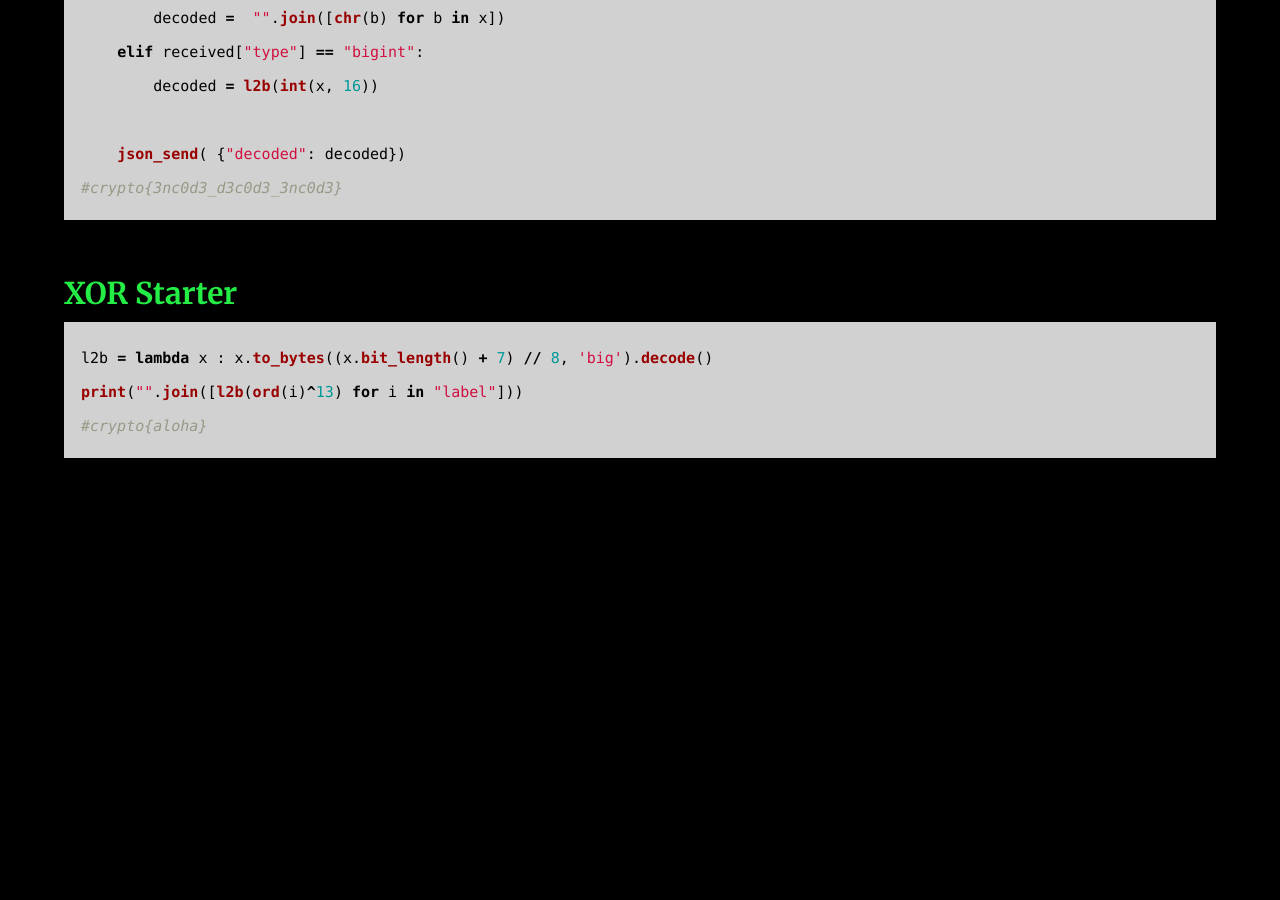
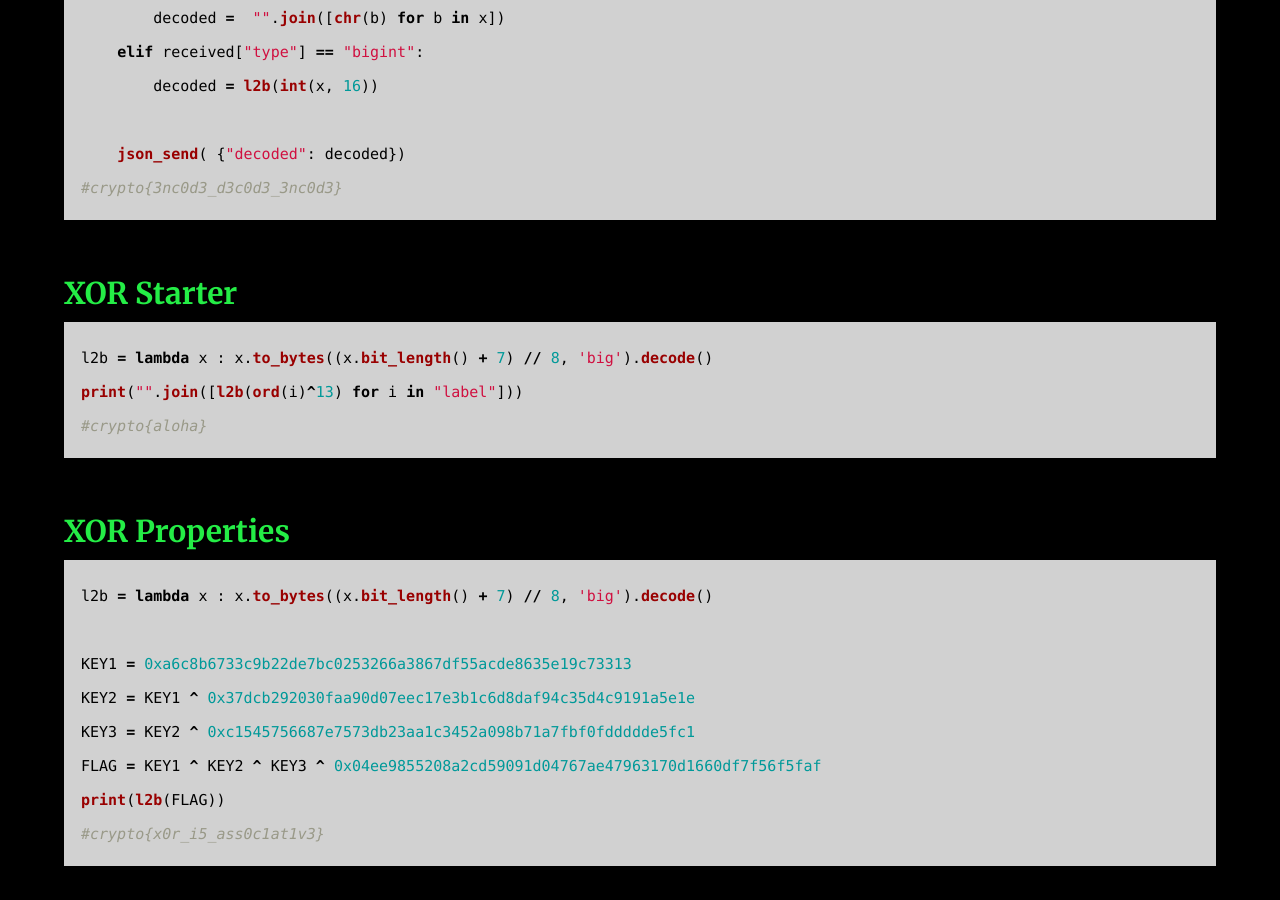
Before and after one commit to AC01010/Connor-McCartney.github.io, a Jekyll site: the page built from _posts/2009-01-12-CryptohackGeneral.md, in a window 1280 px wide and 900 px high, scrolled down 2194 px. Built offline with Jekyll 4.4.1, drawn with Linux system fonts in a browser that asks for light colours; before the commit the page ends 2686 px from its top, so only the background shows below that.

Commit message:
Update 2009-01-12-CryptohackGeneral.md

````diff
--- a/_posts/2009-01-12-CryptohackGeneral.md
+++ b/_posts/2009-01-12-CryptohackGeneral.md
@@ -87,3 +87,16 @@ l2b = lambda x : x.to_bytes((x.bit_length() + 7) // 8, 'big').decode()
 print("".join([l2b(ord(i)^13) for i in "label"]))
 #crypto{aloha}
 ```
+
+### XOR Properties
+
+```python
+l2b = lambda x : x.to_bytes((x.bit_length() + 7) // 8, 'big').decode()
+
+KEY1 = 0xa6c8b6733c9b22de7bc0253266a3867df55acde8635e19c73313
+KEY2 = KEY1 ^ 0x37dcb292030faa90d07eec17e3b1c6d8daf94c35d4c9191a5e1e
+KEY3 = KEY2 ^ 0xc1545756687e7573db23aa1c3452a098b71a7fbf0fddddde5fc1
+FLAG = KEY1 ^ KEY2 ^ KEY3 ^ 0x04ee9855208a2cd59091d04767ae47963170d1660df7f56f5faf
+print(l2b(FLAG))
+#crypto{x0r_i5_ass0c1at1v3}
+```
````
